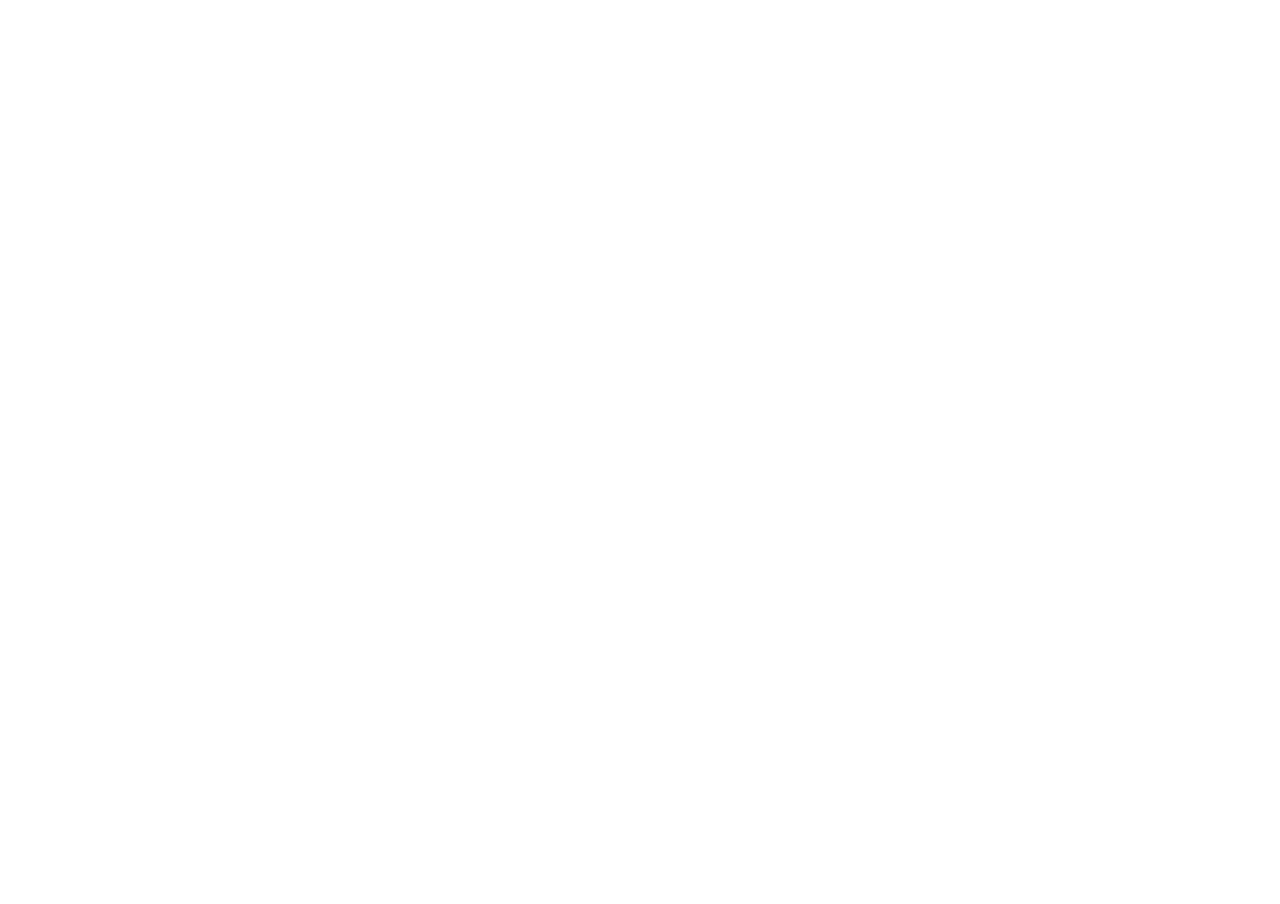
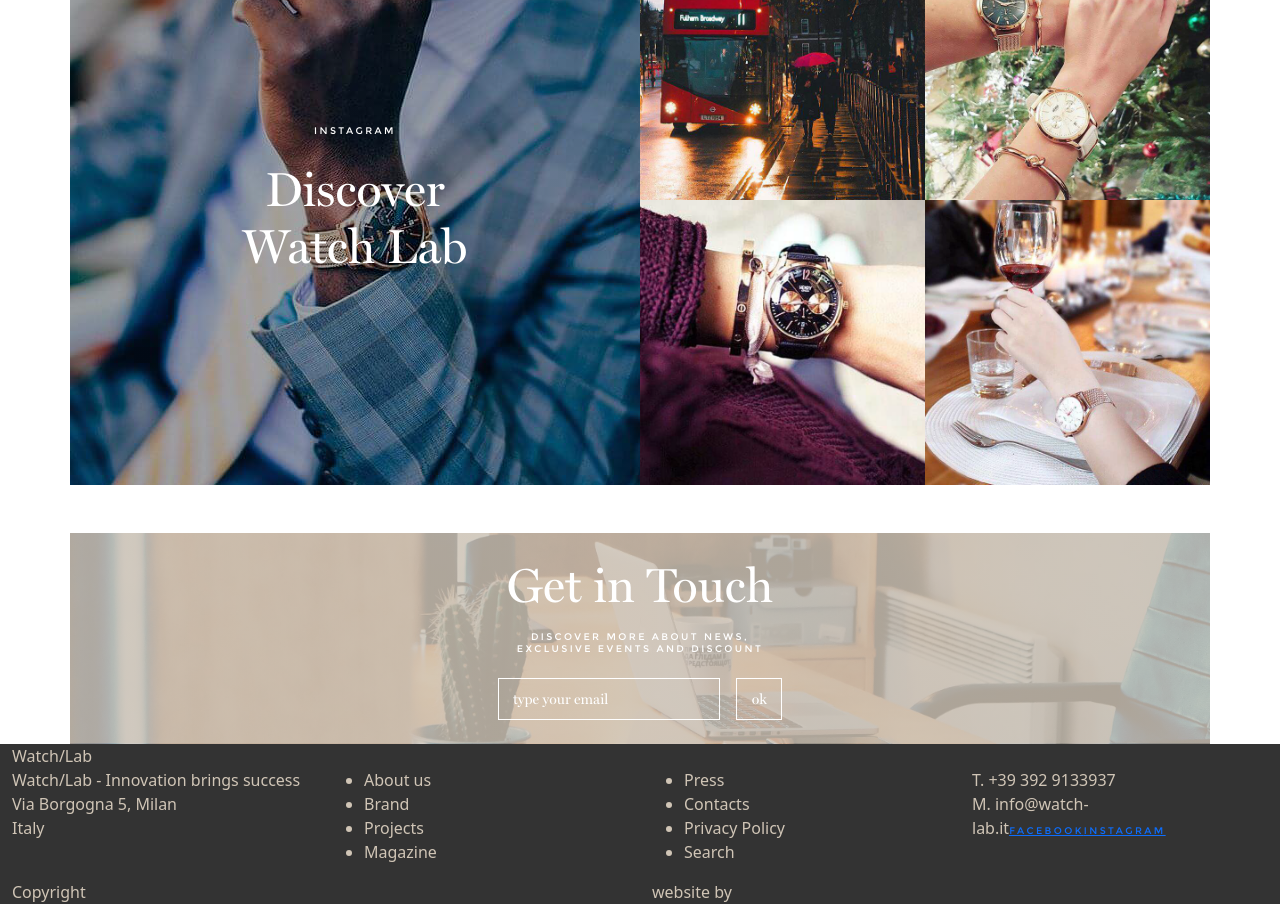
Before and after one commit to emmegray/watch-lab, a Next.js app: page / in a window 1280 px wide. Shown: the part 3020-3924 px from the top of the page. Before the commit the page ends 2935 px from the top, so only its background shows below. Built offline with nearby package versions, Linux system fonts and the light colour scheme.

Commit message:
Fixed main layout and added base footer

```diff
--- a/pages/index.js
+++ b/pages/index.js
@@ -1,14 +1,15 @@
 import Layout from "src/app/components/Layout";
 import Header from "src/app/components/Header";
 import Jumbotron from "src/app/components/Jumbotron";
-import { Col, Container, Row } from "react-bootstrap";
+import Footer from "src/app/components/Footer";
+import { Col, Row } from "react-bootstrap";
 import Button from "src/app/components/Button";
-import { motion } from "framer-motion";
+import style from "src/app/styles/index.module.scss";
 
 import PressSlider from "src/app/components/PressSlider";
 import AnimatedContainer from "src/app/components/AnimatedContainer";
 
-export default function WatchLab(){
+export default function WatchLab() {
   return (
     <Layout pageTitle="WatchLab">
       <Header />
@@ -22,7 +23,7 @@
       {/* History */}
       <AnimatedContainer className="my-5">
         <Row>
-          <h2 className="title mb-4">History and <br/> Patriarcal season</h2>
+          <h2 className="title mb-4">History and <br /> Patriarcal season</h2>
         </Row>
         <Row>
           <Col xs={12} md={6} className="pe-4">
@@ -69,7 +70,7 @@
           </Col>
           <Col xs={12} md={6} className="d-flex flex-column justify-content-center align-items-center text-center py-4">
             <h3 className="subtitle bold mb-3">London Collection Season</h3>
-            <h2 className="title-small mb-5">New Collection <br/> Henry London</h2>
+            <h2 className="title-small mb-5">New Collection <br /> Henry London</h2>
             <p className="text px-2 px-md-3 px-lg-5 mb-4">
               On the other hand, we denounce with righteous
               indignation and dislike men who are so beguiled and
@@ -82,7 +83,73 @@
       </AnimatedContainer>
 
       {/* Press */}
-      <PressSlider title={(<>Press from <br /> Watch Lab Studio</>)}/>
+      <PressSlider title={(<>Press from <br /> Watch Lab Studio</>)} />
+
+      {/* Discover */}
+      <AnimatedContainer className="mb-5">
+        <Row>
+          <Col
+            className="d-flex flex-column justify-content-center align-items-center"
+            style={{
+              backgroundImage: `
+              linear-gradient(
+                  rgba(0, 0, 0, 0.35),
+                  rgba(0, 0, 0, 0.35)
+              ),
+              url(/assets/images/img-4.png)
+            `
+            }}>
+            <div className="text-center text-white">
+              <h3 className="subtitle mb-4">INSTAGRAM</h3>
+              <h1 className="title">Discover <br /> Watch Lab</h1>
+            </div>
+          </Col>
+          <Col>
+            <Row>
+              <Col className="d-flex p-0">
+                <img src="/assets/images/img-5.png" className="img-fluid" />
+              </Col>
+              <Col className="d-flex p-0">
+                <img src="/assets/images/img-6.png" className="img-fluid" />
+              </Col>
+            </Row>
+            <Row>
+              <Col className="d-flex p-0">
+                <img src="/assets/images/img-7.png" className="img-fluid" />
+              </Col>
+              <Col className="d-flex p-0">
+                <img src="/assets/images/img-8.png" className="img-fluid" />
+              </Col>
+            </Row>
+          </Col>
+        </Row>
+      </AnimatedContainer>
+
+      {/* Get in Touch */}
+      <AnimatedContainer
+        className="d-flex flex-column justify-content-center align-items-center p-4"
+        style={{
+          backgroundSize: "cover",
+          backgroundPosition: "center",
+          backgroundImage: `
+            linear-gradient(
+              rgba(208, 197, 182, 0.8),
+              rgba(208, 197, 182, 0.8)
+            ),
+            url(/assets/images/img-9.png)
+          `
+        }}>
+        <div className="text-center text-white">
+          <h1 className="title mb-3">Get in Touch</h1>
+          <h3 className="subtitle mb-4">Discover more about news,<br /> Exclusive events and discount</h3>
+        </div>
+        <form action="/subscribe" className={style.newsletter}>
+          <input type="text" placeholder="type your email" name="email" id="email" />
+          <button type="submit">ok</button>
+        </form>
+      </AnimatedContainer>
+
+      <Footer />
     </Layout>
   )
 }
--- a/src/app/components/AnimatedContainer.js
+++ b/src/app/components/AnimatedContainer.js
@@ -2,10 +2,11 @@
 import { motion } from "framer-motion";
 
 export default function AnimatedContainer({
-  children, className = ""
+  children, className = "", style = {},
 }) {
   return (
     <motion.div
+      style={style}
       viewport={{ once: true }}
       initial={{ opacity: 0, y: -50 }}
       whileInView={{ opacity: 1, y: 0 }}
--- /dev/null
+++ b/src/app/components/Footer.js
@@ -0,0 +1,53 @@
+import React from 'react'
+import { Navbar, Col, Row, Container } from "react-bootstrap";
+
+import style from './Footer.module.scss';
+
+export default function Footer() {
+  return (
+    <Container fluid className={style.Footer}>
+        <Row>
+          <div className={style.logo}>
+            <Navbar.Brand href="#">Watch/Lab</Navbar.Brand>
+          </div>
+        </Row>
+        <Row>
+          <Col>
+            <span>
+              Watch/Lab - Innovation brings success <br />
+              Via Borgogna 5, Milan <br />
+              Italy
+            </span>
+          </Col>
+          <Col>
+            <ul>
+              <li>About us</li>
+              <li>Brand</li>
+              <li>Projects</li>
+              <li>Magazine</li>
+            </ul>
+          </Col>
+          <Col>
+            <ul>
+              <li>Press</li>
+              <li>Contacts</li>
+              <li>Privacy Policy</li>
+              <li>Search</li>
+            </ul>
+          </Col>
+          <Col>
+            <span>
+              T. +39 392 9133937 <br />
+              M. info@watch-lab.it
+            </span>
+            <a href="#" className="subtitle">Facebook</a>
+            <a href="#" className="subtitle">Instagram</a>
+          </Col>
+        </Row>
+        <Row>
+          <Col>Copyright</Col>
+          <Col>website by</Col>
+        </Row>
+    </Container>
+  )
+}
--- /dev/null
+++ b/src/app/components/Footer.module.scss
@@ -0,0 +1,6 @@
+@import "src/app/styles/variables.scss";
+
+.Footer {
+  background-color: $dark;
+  color: $light;
+}
--- a/src/app/components/Header.js
+++ b/src/app/components/Header.js
@@ -1,5 +1,5 @@
 import React from "react";
-import { Container, Navbar, Nav } from "react-bootstrap";
+import { Navbar, Nav } from "react-bootstrap";
 
 import style from './Header.module.scss';
 import Searchbar from "./Searchbar";
--- a/src/app/components/Header.module.scss
+++ b/src/app/components/Header.module.scss
@@ -10,7 +10,7 @@
 
     .logo {
         height: 100%;
-        background-color: #d0c5b6;
+        background-color: $light;
         display: flex;
         flex-direction: column;
         justify-content: center;
--- a/src/app/components/Jumbotron.js
+++ b/src/app/components/Jumbotron.js
@@ -31,7 +31,6 @@
                 <h1 className="title">{title}</h1>
                 <h2 className="description">{description}</h2>
                 <Button>Discover</Button>
-
             </motion.div>
         </Container>
     )
--- a/src/app/components/PressSlider.js
+++ b/src/app/components/PressSlider.js
@@ -1,7 +1,7 @@
 import React, { useState } from 'react'
 import { FontAwesomeIcon } from '@fortawesome/react-fontawesome'
 import { faChevronLeft, faChevronRight } from '@fortawesome/free-solid-svg-icons'
-import { Col, Container, Row } from "react-bootstrap";
+import { Col, Row } from "react-bootstrap";
 import { motion, AnimatePresence } from "framer-motion";
 
 import style from "./PressSlider.module.scss";
--- /dev/null
+++ b/src/app/styles/index.module.scss
@@ -0,0 +1,26 @@
+.newsletter {
+
+  input,
+  button {
+    background-color: transparent;
+    color: white;
+    font-family: Miller;
+    border: 1px solid white;
+    padding: 0 0.9rem;
+    line-height: 2.5rem;
+  }
+
+  button {
+    font-size: 0.9rem;
+  }
+
+  input {
+    margin-right: 1rem;
+  }
+
+  ::placeholder {
+    color: white;
+    font-size: 0.9rem;
+  }
+
+}
--- a/src/app/styles/variables.scss
+++ b/src/app/styles/variables.scss
@@ -1 +1,3 @@
 $white: white;
+$dark: #333333;
+$light: #d0c5b6;
```
